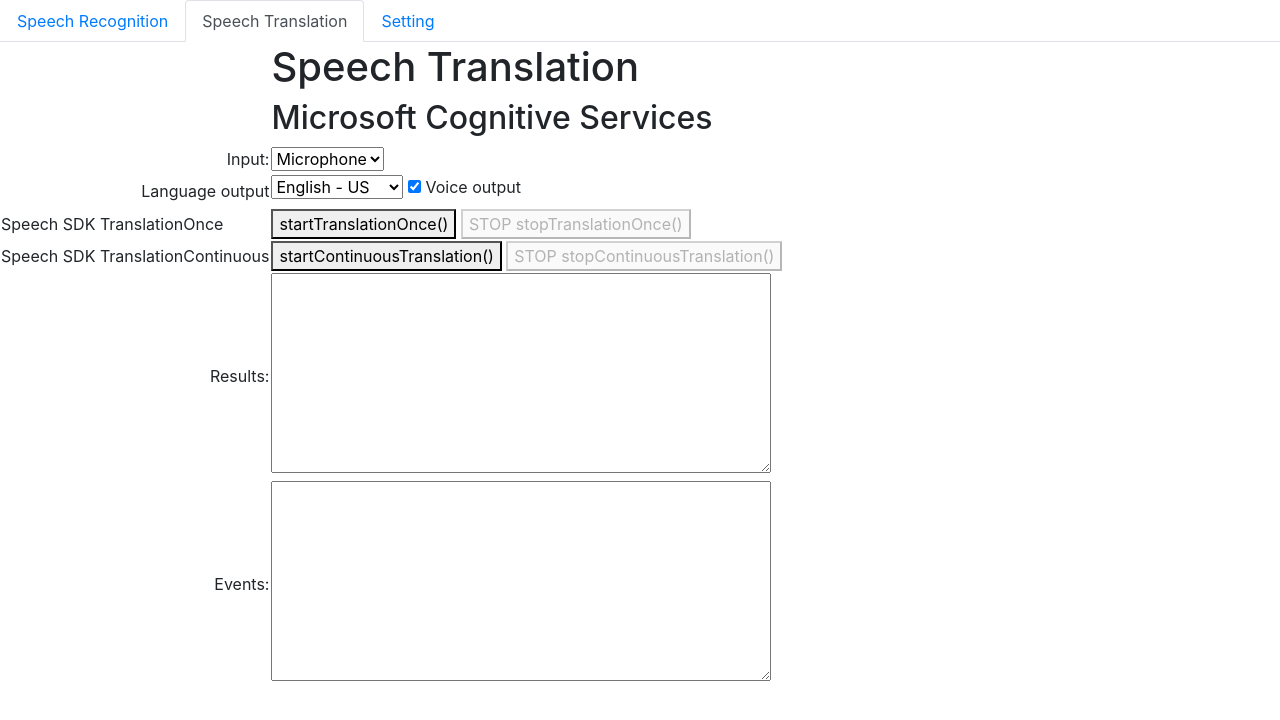
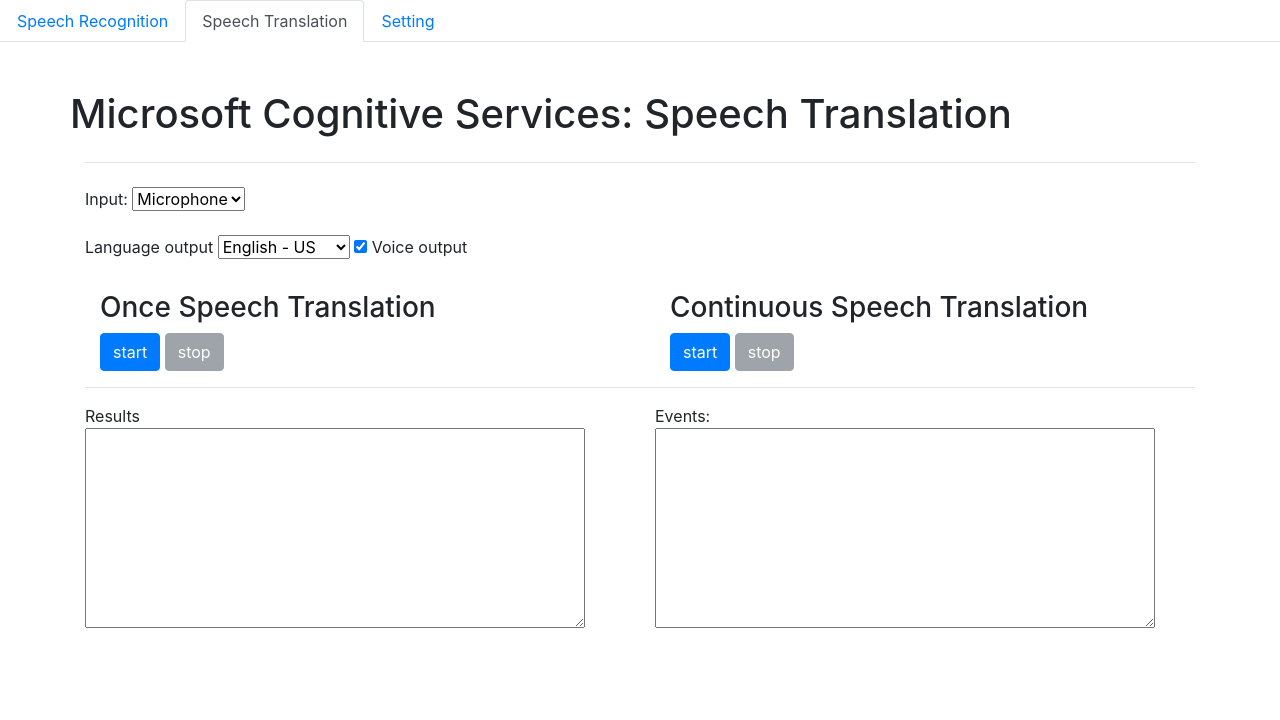
Before and after one commit to h164654156465/azure-speech-service-suite, a Node server app: page / in a window 1280 px wide, after a click on "Speech Translation". Shown: the top 720 px of the page. Run offline with Node 20, Linux system fonts and the light colour scheme; some libraries are stand-ins or nearby versions.

Commit message:
Change layout in speech tran tab

```diff
--- a/views/index.ejs
+++ b/views/index.ejs
@@ -93,34 +93,28 @@
         </div>
       </div>
     </div>
-
     <div class="tab-pane fade" id="tran" role="tabpanel" aria-labelledby="tran-tab">
-      <table>
-        <tr>
-          <td></td>
-          <td>
-            <h1 style="font-weight:500;">Speech Translation</h1>
-            <h2 style="font-weight:500;">Microsoft Cognitive Services</h2>
-          </td>
-        </tr>
-        <tr>
-          <td align="right">Input:</td>
-          <td align="left">
+      <div class="container mt-5">
+        <div class="row">
+          <div>
+            <h1 style="font-weight:500;">Microsoft Cognitive Services: Speech Translation</h1>
+          </div>
+        </div>
+        <hr>
+        <div class="row mt-4">
+          <div class="col">
+            Input:
             <select id="inputSource2">
               <option value="Mic" selected="selected">Microphone</option>
               <option value="File">Audio File</option>
             </select>
-          </td>
-        </tr>
-        <tr>
-          <td></td>
-          <td>
+          </div>
+        </div>
+        <div class="row mt-4">
           <input type="file" id="filePicker2" accept=".wav" style="display:none" />
-          </td>
-        </tr>
-        <tr>
-          <td align="right">Language output</td>
-          <td>
+        </div>
+        <div class="row">
+          <div class="col">Language output
             <!-- For a full list of supported languages see: https://docs.microsoft.com/azure/cognitive-services/speech-service/language-support#text-to-speech-->
             <select id="languageTargetOptions">
               <option value="en" selected="selected">
@@ -133,40 +127,43 @@
               <option value="ko">Korean - KR</option>
             </select>
             <input id="voiceOutput" type="checkbox" checked>
-            <label for="voiceOutput">Voice output</label>
-          </td>
-        </tr>
-        <tr>
-          <td algin="right">Speech SDK TranslationOnce</td>
-          <td>
-            <button id="speechsdkStartTranslationOnce">startTranslationOnce()</button>
-            <button id="speechsdkStopTranslationOnce" disabled="disabled">STOP
-              stopTranslationOnce()</button>
-          </td>
-        </tr>
-        <tr>
-          <td algin="right">Speech SDK TranslationContinuous</td>
-          <td>
-            <button id="speechsdkStartContinuousTranslation">startContinuousTranslation()</button>
-            <button id="speechsdkStopContinuousTranslation" disabled="disabled">STOP
-              stopContinuousTranslation()</button>
-          </td>
-        </tr>
-        <tr>
-          <td align="right">Results:</td>
-          <td align="left">
+            <label for="voiceOutput">Voice output</label></div>
+        </div>
+        <div class="row mt-4">
+          <div class="col">
+            <div class="col-12">
+              <h3>Once Speech Translation</h3>
+            </div>
+            <div class="col-12">
+              <button id="speechsdkStartTranslationOnce" class="btn btn-primary">start</button>
+              <button id="speechsdkStopTranslationOnce" class="btn btn-secondary" disabled="disabled">stop</button>
+            </div>
+          </div>
+          <div class="col">
+            <div class="col-12">
+              <h3>Continuous Speech Translation</h3>
+            </div>
+            <div class="col-12">
+              <button id="speechsdkStartContinuousTranslation" class="btn btn-primary">start</button>
+              <button id="speechsdkStopContinuousTranslation" class="btn btn-secondary"
+                disabled="disabled">stop</button>
+            </div>
+          </div>
+        </div>
+        <hr>
+        <div class="row">
+          <div class="col">
+            Results
             <textarea id="phraseDiv2" style="display: inline-block;width:500px;height:200px"></textarea>
-          </td>
-        </tr>
-        <tr>
-          <td align="right">Events:</td>
-          <td align="left"><textarea id="statusDiv2"
-              style="display: inline-block;width:500px;height:200px;overflow: scroll;white-space: nowrap;"></textarea>
-          </td>
-        </tr>
-      </table>
+          </div>
+          <div class="col">
+            Events:
+            <textarea id="statusDiv2" style="display: inline-block;width:500px;height:200px"></textarea>
+          </div>
         </div>
 
+      </div>
+    </div>
     <div class="tab-pane fade" id="setting" role="tabpanel" aria-labelledby="setting-tab">
       <table>
         <tr>
@@ -208,14 +205,13 @@
         <tr>
           <td align="right">Application ID:</td>
           <td>
-            <input id="appId" type="text" size="60" value="YOUR_LANGUAGE_UNDERSTANDING_APP_ID">(only needed for intent
+            <input id="appId" type="text" size="60" value="YOUR_LANGUAGE_UNDERSTANDING_APP_ID">(only needed for
+            intent
             recognition)
           </td>
         </tr>
       </table>
     </div>
-  </div>
-
     <!-- For authentication purpose -->
     <!-- <div class="modal fade" id="authModal" tabindex="-1" role="dialog" aria-labelledby="authModalLabel"
     aria-hidden="true">
```
Lines whose indentation alone changed are shown as unchanged.
